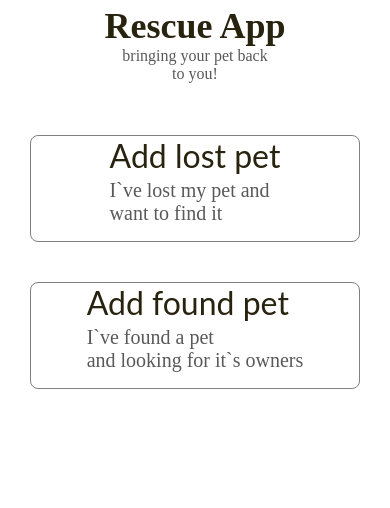
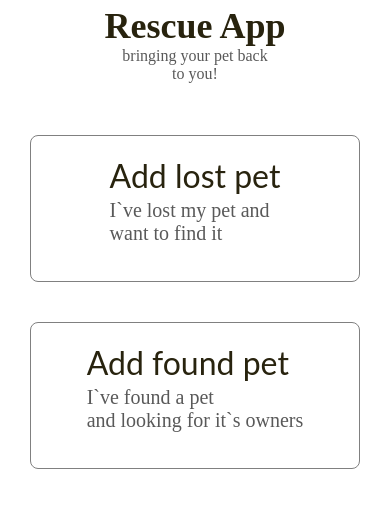
Before and after one commit to Valroshal/PetResqueFrontend, a React Native app: screen / in a window 390 px wide. Shown: the top 508 px of the page. Built offline with nearby package versions, Linux system fonts and the light colour scheme.

Commit message:
added paddings

```diff
--- a/src/containers/components/AdddRemoveCard/AddRemoveCard.tsx
+++ b/src/containers/components/AdddRemoveCard/AddRemoveCard.tsx
@@ -10,6 +10,8 @@ const styles = StyleSheet.create({
         borderColor: 'gray',
     } as ViewStyle,
     container: {
+        paddingTop: 20,
+        paddingBottom: 20,
         justifyContent: 'center',
         alignItems: "flex-start",
     } as ViewStyle,
```
